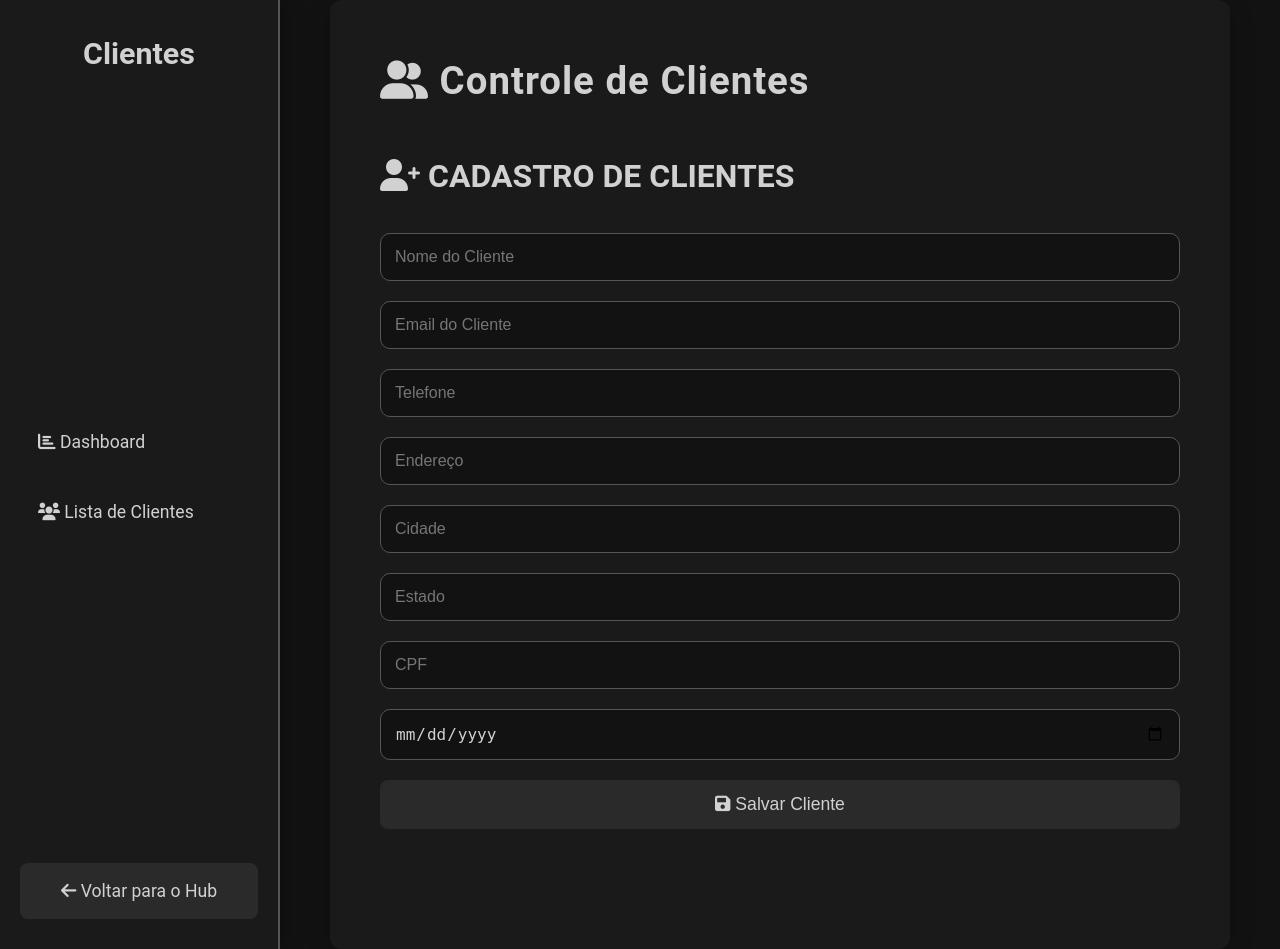
After one commit to eolkazin/management-sys, a Django app: page /cad_cliente/ in a window 1280 px wide. The commit adds this page. Run offline with Django 5.2, Linux system fonts and the light colour scheme.

Commit message:
Implementação dos modelos Cliente e Produto, adição de views para cadastro e listagem de clientes, e atualização das rotas e templates correspondentes.

```diff
--- /dev/null
+++ b/projeto_x/app_sys/static/css/cad_cliente/cad_cliente.css
@@ -0,0 +1,209 @@
+/* Reset */
+* {
+  margin: 0;
+  padding: 0;
+  box-sizing: border-box;
+}
+
+/* Base */
+body {
+  font-family: "Roboto", sans-serif;
+  background-color: #121212; /* Fundo principal */
+  color: #d1d1d1; /* Texto base */
+  display: flex;
+  height: 100vh;
+  overflow: hidden;
+  font-size: 16px;
+  line-height: 1.6;
+}
+
+/* Sidebar */
+.sidebar {
+  width: 260px;
+  background: #1a1a1a; /* Fundo 2 para sidebar */
+  padding: 30px 20px;
+  display: flex;
+  flex-direction: column;
+  justify-content: space-between;
+  box-shadow: 2px 0 20px rgba(0, 0, 0, 0.3);
+  border-right: 2px solid #555555; /* Borda botão */
+  transition: all 0.3s ease;
+}
+
+.sidebar:hover {
+  width: 280px;
+}
+
+.sidebar h2 {
+  font-size: 1.9rem;
+  margin-bottom: 30px;
+  text-align: center;
+  color: #d1d1d1; /* Texto primário */
+  font-weight: 700;
+}
+
+.sidebar ul {
+  list-style: none;
+}
+
+.sidebar ul li {
+  margin-bottom: 18px;
+}
+
+.sidebar ul li a {
+  color: #d1d1d1; /* Texto base */
+  text-decoration: none;
+  font-size: 1.1rem;
+  padding: 12px 18px;
+  display: block;
+  border-radius: 8px;
+  transition: background 0.3s ease, padding 0.2s ease;
+}
+
+.sidebar ul li a:hover {
+  background: #333333; /* Hover fundo */
+  padding-left: 24px;
+  transform: translateX(8px);
+}
+
+.sidebar .btn {
+  background: #2a2a2a; /* Cor para botões */
+  border: none;
+  padding: 14px 24px;
+  color: #d1d1d1; /* Texto primário */
+  font-size: 1.1rem;
+  border-radius: 8px;
+  text-decoration: none;
+  display: inline-block;
+  text-align: center;
+  cursor: pointer;
+  transition: background 0.3s ease, transform 0.3s ease;
+}
+
+.sidebar .btn:hover {
+  background: #333333;
+  transform: translateY(-3px);
+}
+
+/* Main Content */
+.main-content {
+  flex: 1;
+  padding: 50px;
+  background: #1a1a1a; /* Fundo 2 */
+  overflow-y: auto;
+  max-width: 900px;
+  margin: 0 auto;
+  box-shadow: 0 4px 25px rgba(0, 0, 0, 0.2);
+  border-radius: 12px;
+  transition: all 0.3s ease;
+}
+
+.main-content:hover {
+  box-shadow: 0 6px 35px rgba(0, 0, 0, 0.3);
+}
+
+header {
+  margin-bottom: 40px;
+  display: flex;
+  justify-content: space-between;
+  align-items: center;
+}
+
+header h1 {
+  font-size: 2.4rem;
+  color: #d1d1d1; /* Texto primário */
+  letter-spacing: 1px;
+  font-weight: 700;
+}
+
+/* Sections */
+.content-section {
+  margin-bottom: 50px;
+}
+
+.content-section h2 {
+  font-size: 2rem;
+  margin-bottom: 30px;
+  color: #d1d1d1; /* Texto primário */
+  font-weight: 600;
+  text-transform: uppercase;
+}
+
+.content-section form input,
+.content-section form textarea,
+.content-section form button {
+  width: 100%;
+  margin-bottom: 20px;
+  padding: 14px;
+  border: 1px solid #555555; /* Borda botão */
+  border-radius: 10px;
+  background: #121212; /* Fundo principal */
+  color: #d1d1d1; /* Texto base */
+  font-size: 1rem;
+  transition: border 0.3s ease, background 0.3s ease;
+}
+
+.content-section form input:focus,
+.content-section form textarea:focus {
+  border: 1px solid #555555; /* Borda foco */
+  outline: none;
+  background: #1a1a1a; /* Fundo 2 */
+}
+
+.content-section form button {
+  background: #2a2a2a; /* Cor para botões */
+  border: none;
+  cursor: pointer;
+  font-size: 1.1rem;
+  padding: 14px 24px;
+  border-radius: 8px;
+  transition: background 0.3s ease, transform 0.3s ease;
+}
+
+.content-section form button:hover {
+  background: #333333;
+  transform: translateY(-3px);
+}
+
+/* Table */
+.stock-list table {
+  width: 100%;
+  background: #121212; /* Fundo principal */
+  border-collapse: collapse;
+  margin-top: 30px;
+  border-radius: 12px;
+  overflow: hidden;
+}
+
+.stock-list th,
+.stock-list td {
+  padding: 14px;
+  border-bottom: 1px solid #555555; /* Borda botão */
+  text-align: left;
+}
+
+.stock-list th {
+  background: #2a2a2a; /* Cor de fundo para cabeçalho */
+  color: #d1d1d1; /* Texto primário */
+  font-size: 1.1rem;
+}
+
+.stock-list tr:hover {
+  background: #333333; /* Hover fundo */
+}
+
+.btn-delete {
+  background: #333333; /* Cor para botões de deletar */
+  border: none;
+  padding: 10px 18px;
+  color: #fff;
+  border-radius: 8px;
+  cursor: pointer;
+  font-size: 1rem;
+  transition: background 0.3s ease, transform 0.3s ease;
+}
+
+.btn-delete:hover {
+  background: #555555; /* Hover do botão */
+  transform: translateY(-2px);
+}
--- /dev/null
+++ b/projeto_x/app_sys/templates/cad_cliente/cad_cliente.html
@@ -0,0 +1,112 @@
+{% load static %}
+<!DOCTYPE html>
+<html lang="pt-br">
+  <head>
+    <meta charset="UTF-8" />
+    <meta name="viewport" content="width=device-width, initial-scale=1.0" />
+    <title>Clientes - Dashboard</title>
+    <link
+      rel="stylesheet"
+      href="https://cdnjs.cloudflare.com/ajax/libs/font-awesome/6.0.0-beta3/css/all.min.css"
+    />
+    <link
+      rel="stylesheet"
+      href="{% static 'css/cad_cliente/cad_cliente.css' %}"
+    />
+  </head>
+  <body>
+    <!-- Sidebar -->
+    <div class="sidebar">
+      <h2>Clientes</h2>
+      <ul>
+        <li>
+          <a href="#"><i class="fas fa-chart-bar"></i> Dashboard</a>
+        </li>
+        <li>
+          <a href="{% url 'lista_cliente' %}"
+            ><i class="fas fa-users"></i> Lista de Clientes</a
+          >
+        </li>
+      </ul>
+      <a href="{% url 'hub' %}" class="btn">
+        <i class="fas fa-arrow-left"></i> Voltar para o Hub
+      </a>
+    </div>
+
+    <!-- Main Content -->
+    <div class="main-content">
+      <!-- Header -->
+      <header>
+        <h1><i class="fas fa-user-friends"></i> Controle de Clientes</h1>
+      </header>
+
+      <!-- Cadastro de Clientes -->
+      <section class="content-section">
+        <h2><i class="fas fa-user-plus"></i> Cadastro de Clientes</h2>
+        <form method="POST">
+          {% csrf_token %}
+
+          <div class="form-group">
+            <input
+              type="text"
+              name="nome"
+              placeholder="Nome do Cliente"
+              required
+            />
+          </div>
+
+          <div class="form-group">
+            <input
+              type="email"
+              name="email"
+              placeholder="Email do Cliente"
+              required
+            />
+          </div>
+
+          <div class="form-group">
+            <input
+              type="text"
+              name="telefone"
+              placeholder="Telefone"
+              required
+            />
+          </div>
+
+          <div class="form-group">
+            <input
+              type="text"
+              name="endereco"
+              placeholder="Endereço"
+              required
+            />
+          </div>
+
+          <div class="form-group">
+            <input type="text" name="cidade" placeholder="Cidade" required />
+          </div>
+
+          <div class="form-group">
+            <input type="text" name="estado" placeholder="Estado" required />
+          </div>
+
+          <div class="form-group">
+            <input type="text" name="cpf" placeholder="CPF" required />
+          </div>
+
+          <div class="form-group">
+            <input
+              type="date"
+              name="data_nascimento"
+              placeholder="Data de Nascimento"
+            />
+          </div>
+
+          <button type="submit">
+            <i class="fas fa-save"></i> Salvar Cliente
+          </button>
+        </form>
+      </section>
+    </div>
+  </body>
+</html>
--- a/projeto_x/app_sys/templates/hub/hub.html
+++ b/projeto_x/app_sys/templates/hub/hub.html
@@ -44,7 +44,7 @@
           <i class="fas fa-boxes"></i>
           <span>Estoque</span>
         </a>
-        <a href="#" class="menu-item">
+        <a href="{% url 'cad_cliente' %}" class="menu-item">
           <i class="fas fa-user-plus"></i>
           <span>Cad Cliente</span>
         </a>
--- a/projeto_x/app_sys/views.py
+++ b/projeto_x/app_sys/views.py
@@ -1,10 +1,8 @@
 from django.shortcuts import render, redirect, get_object_or_404
-from .models import Usuario
-from django.contrib.auth.hashers import make_password
+from .models import Usuario, Produto, Cliente
+from django.contrib.auth.hashers import make_password, check_password
 from django.contrib import messages
-from django.contrib.auth.hashers import check_password
 from django.contrib.auth import logout
-from .models import Produto
 
 
 ### Exibe a página de login e valida as credenciais ###
@@ -77,6 +75,7 @@ def logout_view(request):
     return redirect("login")  # Redireciona para a página de login
 
 
+### Exibe e processa a página de estoque (adicionar produtos) ###
 def estoque_view(request):
     if request.method == "POST":
         nome = request.POST.get("nome")
@@ -105,6 +104,7 @@ def estoque_view(request):
     return render(request, "estoque/estoque.html", {"produtos": produtos})
 
 
+### Deleta um produto do estoque ###
 def deletar_produto(request, produto_id):
     produto = get_object_or_404(Produto, id=produto_id)
     if request.method == "POST":
@@ -112,6 +112,40 @@ def deletar_produto(request, produto_id):
         return redirect("estoque")
 
 
+### Lista todos os produtos no estoque ###
 def lista_produtos_view(request):
     produtos = Produto.objects.all()  # Pega todos os produtos
     return render(request, "estoque/lista_produtos.html", {"produtos": produtos})
+
+
+### Exibe e processa a página de cadastro de clientes ###
+def cad_cliente_view(request):
+    if request.method == "POST":
+        nome = request.POST.get("nome")
+        email = request.POST.get("email")
+        telefone = request.POST.get("telefone")
+        endereco = request.POST.get("endereco")
+        cidade = request.POST.get("cidade")
+        estado = request.POST.get("estado")
+        cpf = request.POST.get("cpf")
+        data_nascimento = request.POST.get("data_nascimento")
+
+        Cliente.objects.create(
+            nome=nome,
+            email=email,
+            telefone=telefone,
+            endereco=endereco,
+            cidade=cidade,
+            estado=estado,
+            cpf=cpf,
+            data_nascimento=data_nascimento if data_nascimento else None,
+        )
+        return redirect("cad_cliente")  # Pode mudar o redirect se quiser
+
+    return render(request, "cad_cliente/cad_cliente.html")
+
+
+### Lista todos os clientes cadastrados ###
+def lista_clientes_view(request):
+    clientes = Cliente.objects.all()
+    return render(request, "cad_cliente/lista_cliente.html", {"clientes": clientes})
--- a/projeto_x/projeto_x/urls.py
+++ b/projeto_x/projeto_x/urls.py
@@ -5,15 +5,23 @@ from app_sys import views
 urlpatterns = [
     path("", views.login_view, name="login"),  # Página de login
     path("cadastro/", views.cadastro_view, name="cadastro"),  # Página de cadastro
-    path("hub/", views.hub_view, name="hub"),
+    path("hub/", views.hub_view, name="hub"),  # Página do hub, após login
     path(
         "logout/", views.logout_view, name="logout"
-    ),  # Hub do sistema, onde o usuário será redirecionado após login
+    ),  # Desconecta o usuário e redireciona para login
     path("estoque/", views.estoque_view, name="estoque"),  # Página de estoque
     path(
         "estoque/deletar/<int:produto_id>/",
         views.deletar_produto,
         name="deletar_produto",
-    ),
-    path("produtos/", views.lista_produtos_view, name="lista_produtos"),
+    ),  # Deleta um produto do estoque
+    path(
+        "produtos/", views.lista_produtos_view, name="lista_produtos"
+    ),  # Lista todos os produtos
+    path(
+        "cad_cliente/", views.cad_cliente_view, name="cad_cliente"
+    ),  # Página de cadastro de cliente
+    path(
+        "lista_cliente/", views.lista_clientes_view, name="lista_cliente"
+    ),  # Lista todos os clientes
 ]
```
Also changed, not shown: projeto_x/app_sys/models.py (+33 -9 lines), projeto_x/app_sys/static/css/cad_cliente/lista_cliente.css (added, +100 -0 lines), projeto_x/app_sys/templates/cad_cliente/lista_cliente.html (added, +67 -0 lines), projeto_x/app_sys/migrations/0003_cliente.py (added).
